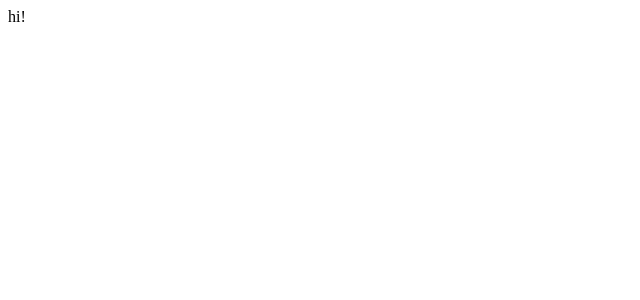
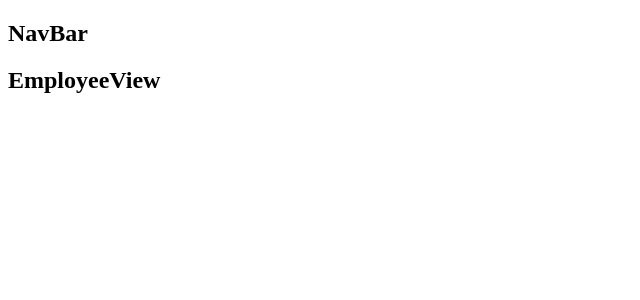
Before and after one commit to iampopov/userdirectory, a React (Create React App) app: page / in a window 1280 px wide. Shown: the top 300 px of the page, without its empty margins (0-640 px from the left). Built offline with nearby package versions, Linux system fonts and the light colour scheme.

Commit message:
added basic components

```diff
--- a/src/App.js
+++ b/src/App.js
@@ -1,9 +1,12 @@
 import React from 'react';
+import NavBar from "./components/NavBar";
+import EmployeeView from "./components/EmployeeView";
 
 function App() {
   return (
     <div className="App">
-      hi!
+      <NavBar />
+      <EmployeeView />
     </div>
   );
 }
--- /dev/null
+++ b/src/components/EmployeeView.js
@@ -0,0 +1,9 @@
+import React from "react";
+
+const EmployeeView = props => {
+    return (
+        <h2>EmployeeView</h2>
+    )
+};
+
+export default EmployeeView;
--- /dev/null
+++ b/src/components/NavBar.js
@@ -0,0 +1,9 @@
+import React from "react";
+
+const NavBar = props => {
+    return (
+        <h2>NavBar</h2>
+    )
+};
+
+export default NavBar;
```
